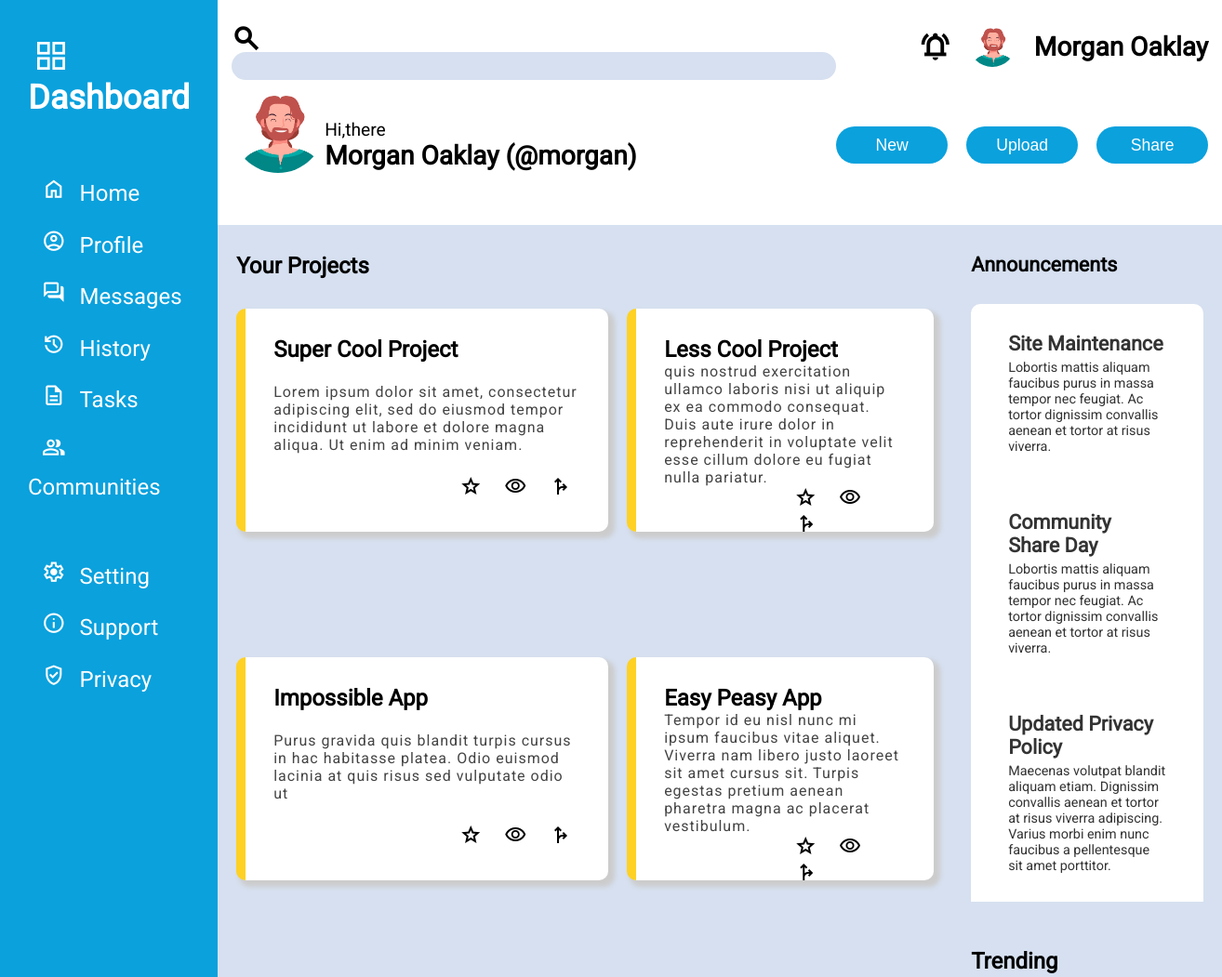
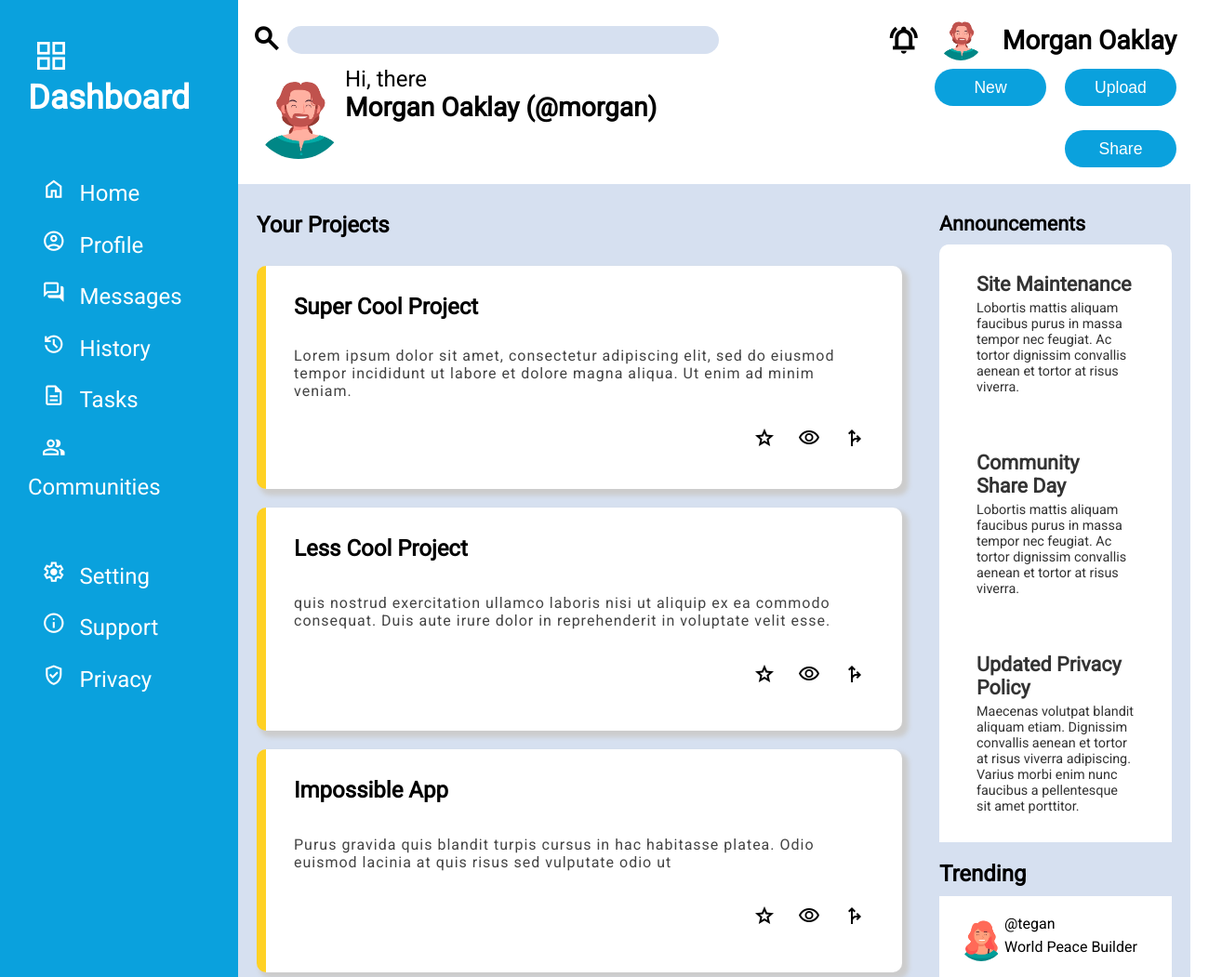
Before and after one commit to Tanishka-2000/admin-dashboard, a plain HTML site: page index.html in a window 1280 px wide. Shown: the top 1051 px of the page at 93% size, 1314 px wide, since content can reach past the window. Drawn offline with nearby package versions, Linux system fonts and the light colour scheme.

Commit message:
add readme

```diff
--- a/index.html
+++ b/index.html
@@ -25,12 +25,14 @@
                     <div class=""><img src="images/male1.jpg" alt=""></div>
                     <h3>Morgan Oaklay</h3>
                 </div>
-                <div >
+                <div class="name">
                     <div class="big"><img src="images/male1.jpg" alt=""></div>
-                    <p>Hi,there</p>
+                    <div>
+                        <p>Hi, there</p>
                         <h3>Morgan Oaklay (@morgan)</h3>
                     </div>
-                <div>
+                </div>
+                <div class="btn-group">
                     <button type="button">New</button>
                     <button type="button">Upload</button>
                     <button type="button">Share</button>
@@ -55,6 +57,7 @@
             <div class="main-content">
                 <div class="projects">
                     <h2>Your Projects</h2>
+                    <div class="project-container">
                         <div class="card">
                             <h2>Super Cool Project</h2>
                             <p>Lorem ipsum dolor sit amet, consectetur adipiscing elit, sed do eiusmod tempor incididunt ut labore et dolore magna aliqua. Ut enim ad minim veniam.</p>
@@ -66,7 +69,7 @@
                         </div>
                         <div class="card">
                             <h2>Less Cool Project</h2>
-                        <p>quis nostrud exercitation ullamco laboris nisi ut aliquip ex ea commodo consequat. Duis aute irure dolor in reprehenderit in voluptate velit esse cillum dolore eu fugiat nulla pariatur.</p>
+                            <p>quis nostrud exercitation ullamco laboris nisi ut aliquip ex ea commodo consequat. Duis aute irure dolor in reprehenderit in voluptate velit esse.</p>
                             <div class="icons">
                                 <span class="material-symbols-outlined">star</span>
                                 <span class="material-symbols-outlined">visibility</span>
@@ -84,7 +87,7 @@
                         </div>
                         <div class="card">
                             <h2>Easy Peasy App</h2>
-                        <p>Tempor id eu nisl nunc mi ipsum faucibus vitae aliquet. Viverra nam libero justo laoreet sit amet cursus sit. Turpis egestas pretium aenean pharetra magna ac placerat vestibulum.</p>
+                            <p>Tempor id eu nisl nunc mi ipsum faucibus vitae aliquet. Viverra nam libero justo laoreet sit amet cursus sit. Turpis egestas pretium aenean pharetra.</p>
                             <div class="icons">
                                 <span class="material-symbols-outlined">star</span>
                                 <span class="material-symbols-outlined">visibility</span>
@@ -110,6 +113,8 @@
                             </div>
                         </div>
                     </div>
+                </div>
+                <div>
                     <div class="announcements">
                         <h2>Announcements</h2>
                         <div>
@@ -149,6 +154,7 @@
                         </div>
                     </div>
                 </div>
+            </div>
 
         </div>
     </body>
--- a/styles.css
+++ b/styles.css
@@ -34,12 +34,13 @@ header .search{
     bottom:-10px;
 }
 header input{
-    width: 650px;
+    width: 70%;
     height: 30px;
     border:none;
     background-color: #D6E0F0;
     border-radius: 15px;
 }
+
 header button{
     width: 120px;
     height: 40px;
@@ -60,23 +61,21 @@ header>div>p{
     align-self: end;
     font-size: 1.2rem;
 }
-header div:nth-of-type(2){
+header > div:nth-of-type(2){
     display: flex;
     justify-content: flex-end;
     align-items: center;
     gap:20px;
 }
-header div:nth-of-type(3){
-    display: grid;
-    grid-template-columns: 1fr 6fr;
+header > div:nth-of-type(3){
+    display: flex;
 }
-header div:nth-of-type(3) div{
-    grid-row: 1/3;
-}
-header div:nth-of-type(4){
+
+header > div:nth-of-type(4){
     display: flex;
     justify-content: flex-end;
     align-items: center;
+    flex-wrap: wrap;
     gap:20px;
 }
 
@@ -118,23 +117,24 @@ li{
     background-color: #d6e0F0;
     padding-bottom: 50px;
 }
-.main-content .projects{
-    grid-row:1/3;
-}
+
 
 /* -----------projects section----------- */
 .projects{
     padding-top: 30px;
     padding-left: 20px;
+}
+
+.projects > h2{
+    margin-bottom: 30px;
+}
+
+.projects > div{
     display: grid;
     grid-template-columns: repeat(auto-fit, minmax(400px, 1fr));
-    grid-template-rows: 40px;
     grid-gap: 20px;
 }
-.projects>h2{
-    grid-column: 1/3;
-    justify-self:start;
-}
+
 .card{
     background-color: #fff;
     height: 240px;
@@ -165,11 +165,11 @@ li{
 .announcements{
     display: flex;
     flex-direction: column;
-    margin: 0 20px;
+    margin:20px;
     font-size: .9rem;
 }
 .announcements>h2{
-    margin: 30px 0;
+    margin: 10px 0;
 }
 .announcements>div{
     min-width: 250px;
@@ -190,10 +190,10 @@ li{
 }
 /* -----------Trending section----------- */
 .trending{
-    margin: 0 20px;
+    margin:20px;
 }
 .trending>h2{
-    margin: 30px 0;
+    margin: 10px 0;
 }
 .trending>div{
     background-color: #fff;
```
Also changed, not shown: images/admin-dashboard.png (added), 1 other file. Lines whose indentation alone changed are shown as unchanged.
